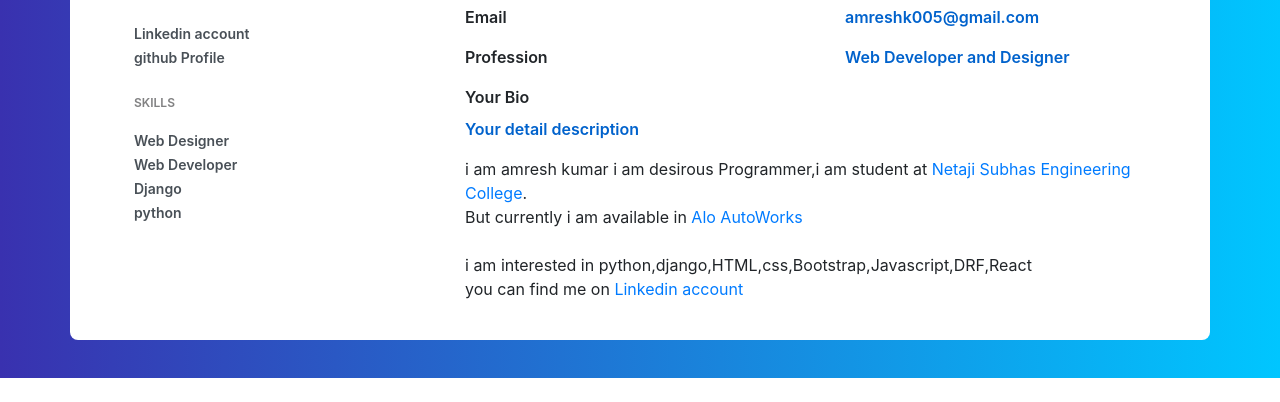
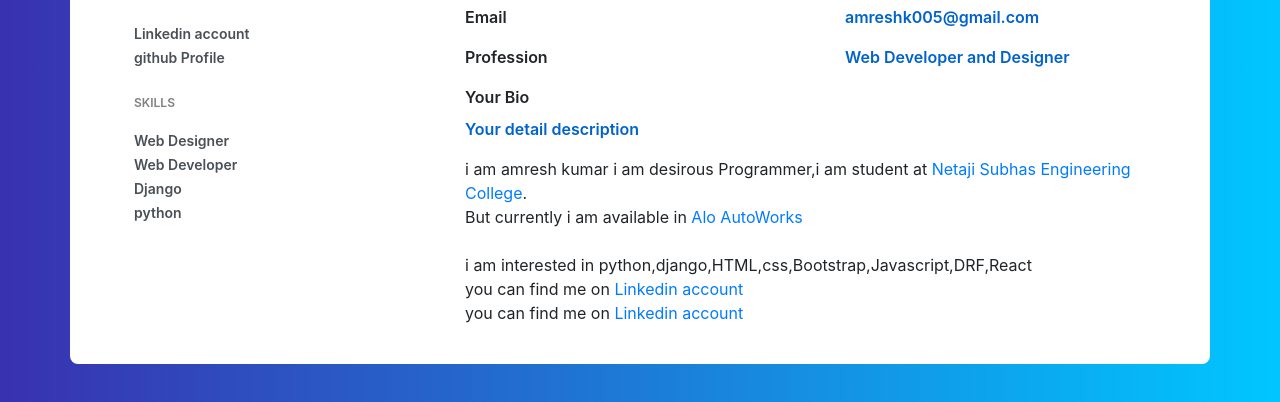
Before and after one commit to amreshk005/amreshk005.github.io, a plain HTML site: page index.html in a window 1280 px wide. Shown: the part 438-840 px from the top of the page. Before the commit the page ends 816 px from the top, so only its background shows below. Drawn offline with nearby package versions, Linux system fonts and the light colour scheme.

Commit message:
Update index.html

```diff
--- a/index.html
+++ b/index.html
@@ -100,6 +100,7 @@
 
                           </br>i am interested in python,django,HTML,css,Bootstrap,Javascript,DRF,React <br>
                            you can find me on <a href="https://www.linkedin.com/in/amresh-kumar-35b604168/">Linkedin account</a><br>
+                           you can find me on <a href="https://www.hackerrank.com/amreshk005?h_r=internal-search&hr_r=1">Linkedin account</a><br>
 
 
 
```
